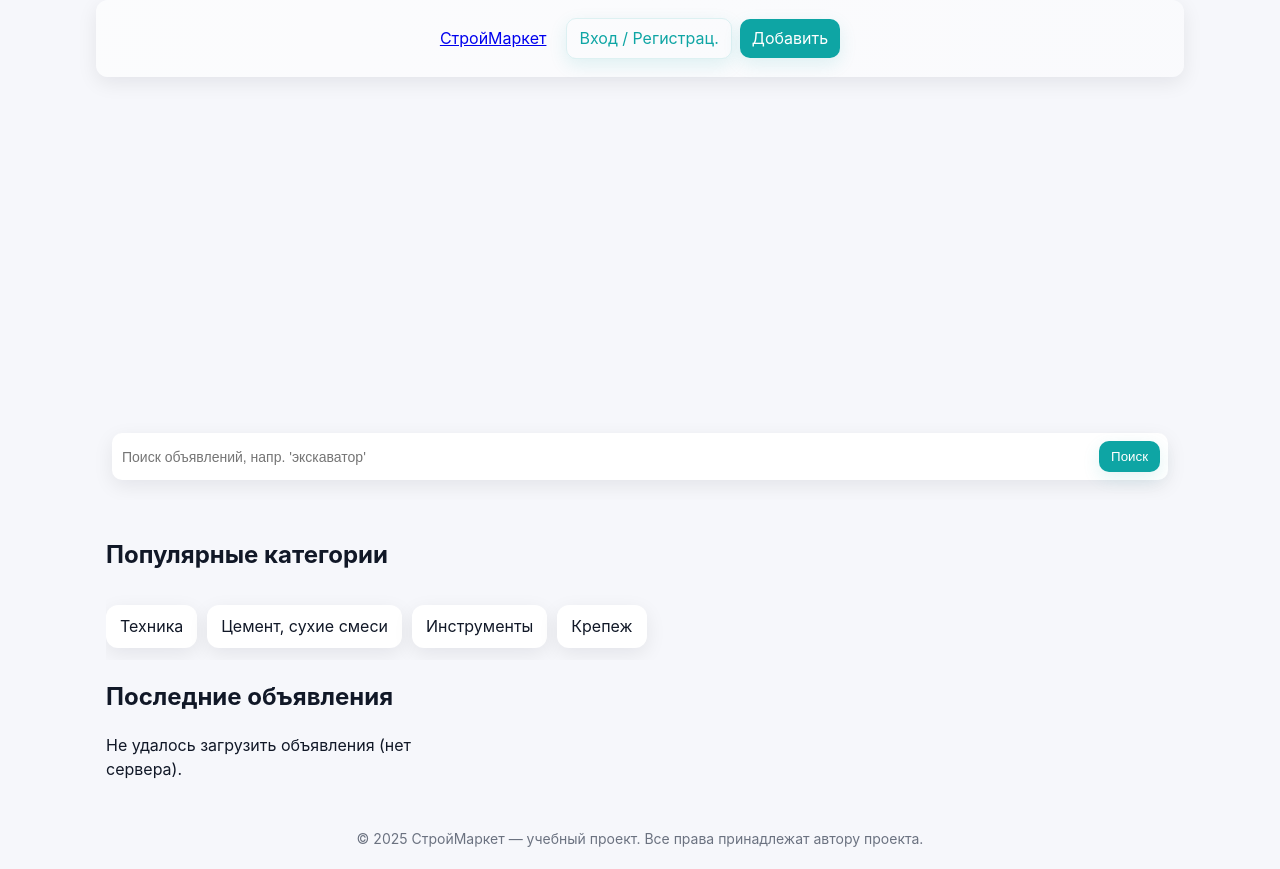
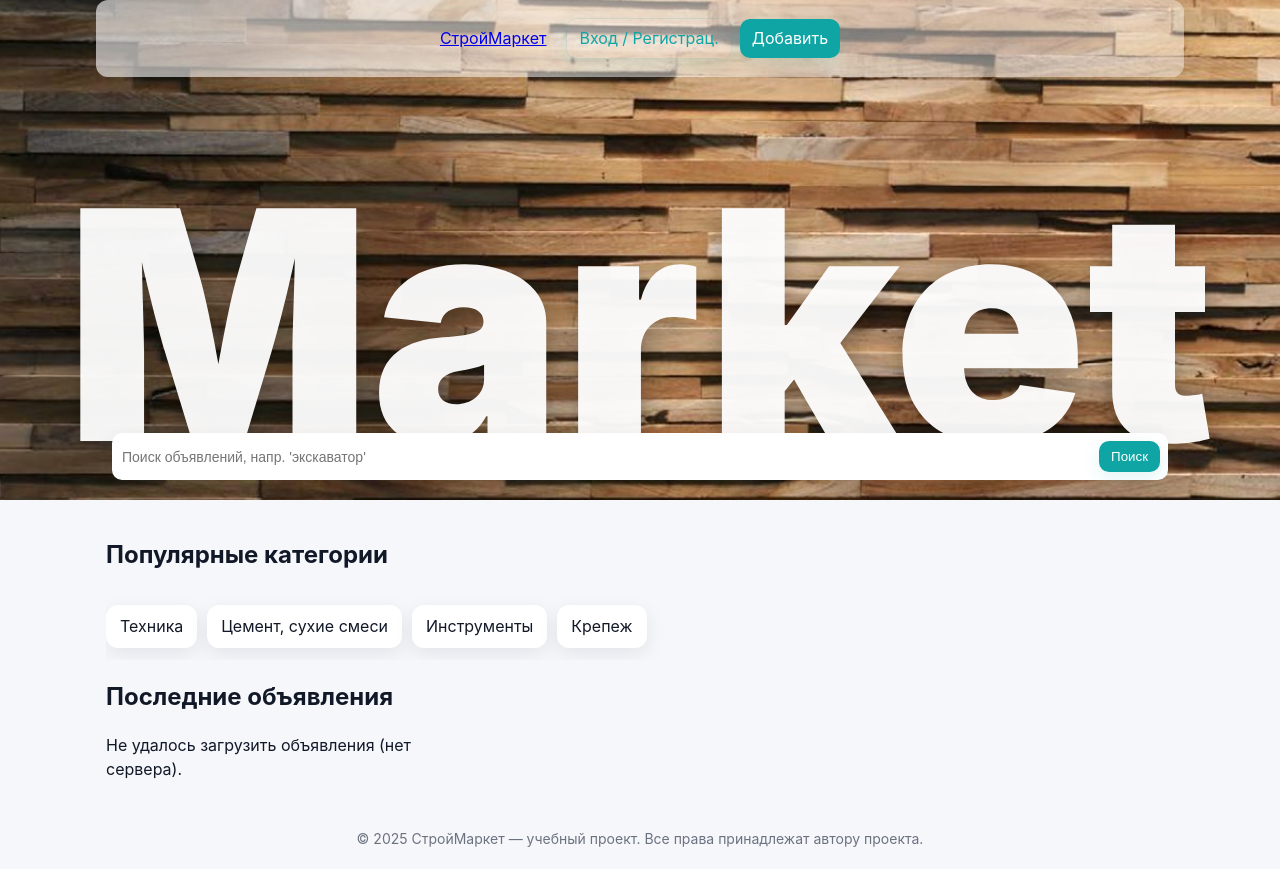
Before and after one commit to Artin552/Artin552.github.io, a plain HTML site: page index.html in a window 1280 px wide. Drawn offline with Linux system fonts and the light colour scheme; no server answers.

Commit message:
modified:   frontend/css/styles.css 	modified:   index.html 	new file:   "\320\274\320\260\320\272\320\265\321\202.jpg"

```diff
--- a/frontend/css/styles.css
+++ b/frontend/css/styles.css
@@ -38,7 +38,7 @@ body{
 /* --- Хедер --- */
 .header {
   height: 500px; /* задай нужную высоту */
-  background-image: url("./img/header-background-img.jpg"); /* путь к картинке */
+  background-image: url("../img/header-background-img.jpg"); /* путь к картинке */
   background-size: cover; /* растянуть на весь header */
   background-position: center; /* центрирование */
   position: relative; /* чтобы absolute работал относительно header */
@@ -67,6 +67,19 @@ body{
   gap: 12px;
 }
 
+
+/* --- середина хедера надпись --- */
+.m_header{
+  position:absolute;
+  left:50%; top:65%; transform:translate(-50%,-50%);
+  margin:0;
+  font-size: clamp(80px, 25vw, 320px);
+  font-weight:900;
+  color: rgba(255,255,255,0.95); /* белый */
+  text-shadow: 0 8px 30px rgba(0,0,0,0.35);
+  z-index:2;
+  pointer-events:none;
+}
 /* --- низ хедера --- */
 .under_header {
   position: absolute;  /* фиксируем внизу header */
--- a/index.html
+++ b/index.html
@@ -8,7 +8,7 @@
   <meta charset="utf-8" />
   <meta name="viewport" content="width=device-width,initial-scale=1" />
   <title>СтройМаркет — объявления</title>
-  <link rel="stylesheet" href="/frontend/css/styles.css">
+  <link rel="stylesheet" href="frontend/css/styles.css">
 </head>
 <body>
   <!-- Хедер с логотипом, поиском и кнопкой "Добавить" -->
@@ -27,6 +27,7 @@
         </div>
       </div>
     </div>
+    <div class = "m_header">Market</div>
     <div class = "under_header">
       <div style="flex:1; margin:0 16px;">
           <!-- Поисковая панель: можно потом подключить JS -->
```
Also changed, not shown: макет.jpg (added).
